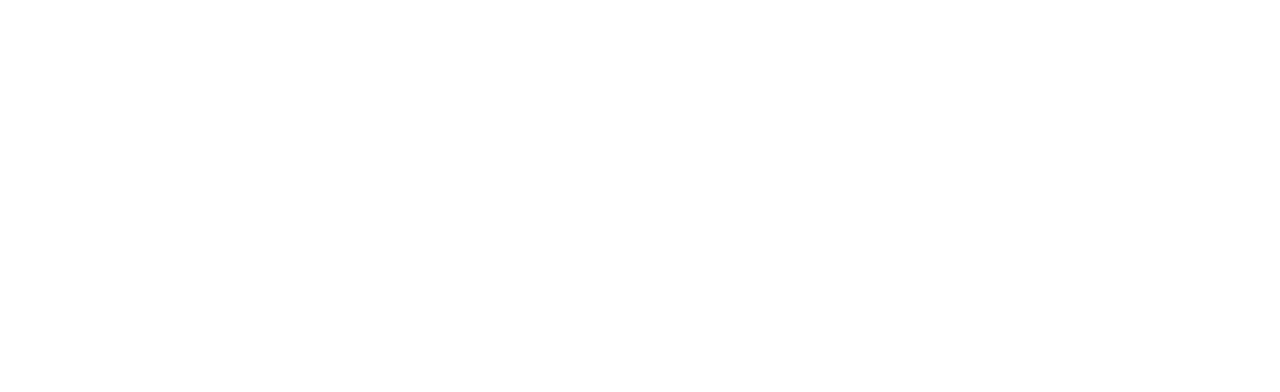
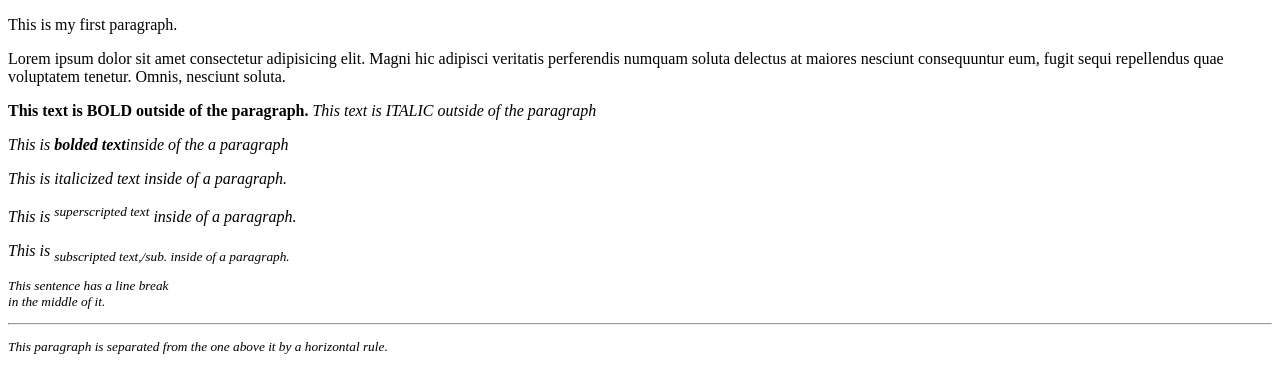
Before and after one commit to Madisekemp/madisekemp.github.io, a plain HTML site: page text-styling-elements-demo/index.html in a window 1280 px wide. Drawn offline with Linux system fonts and the light colour scheme.

Commit message:
Hello world Exercise 2

```diff
--- a/text-styling-elements-demo/index.html
+++ b/text-styling-elements-demo/index.html
@@ -4,9 +4,52 @@
         <meta charset="UTF-8">
         <meta http-equiv="X-UA-Compatible" content="IE=edge">
         <meta name="viewport" content="width=device-width, initial-scale=1.0">
-        <title>Document</title>
+        <title>Text Styling Elements Demo</title>
     </head>
     <body>
 
+        <p>This is my first paragraph.</p>
+
+        <p>Lorem ipsum dolor sit amet consectetur
+            adipisicing elit. Magni hic adipisci veritatis perferendis
+            numquam soluta delectus at maiores nesciunt
+            consequuntur eum, fugit sequi repellendus quae
+            voluptatem tenetur. Omnis, nesciunt soluta.</p>
+
+          <b>This text is BOLD outside of the paragraph.</b>
+
+          <i>This text is ITALIC outside of the paragraph</b>
+
+            <p>
+                This is <b>bolded text</b>inside of the a
+                paragraph
+            </p>
+
+            <p>
+                This is <i>italicized text</i> inside of a
+                paragraph.
+            </p>
+
+            <p>This is <sup>superscripted text</sup> inside of a
+                paragraph.
+            </p>
+
+        </p>
+        This is <sub>subscripted text,/sub. inside of a paragraph.
+        </p>
+
+        <p>
+            This sentence has a line break <br> in the middle
+            of it.
+        </p>
+
+        <hr>
+
+        <P>
+            This paragraph is separated from the one above it
+            by a horizontal rule.
+        </p>
+
+
     </body>
 </html>
```
Also changed, not shown: hello-world/index.html (+4 -2 lines).
